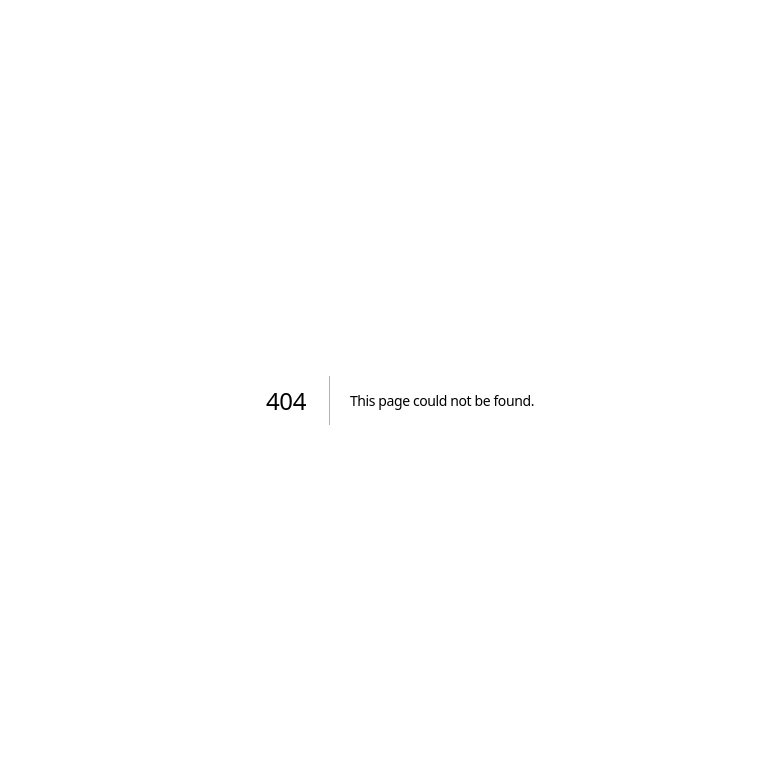
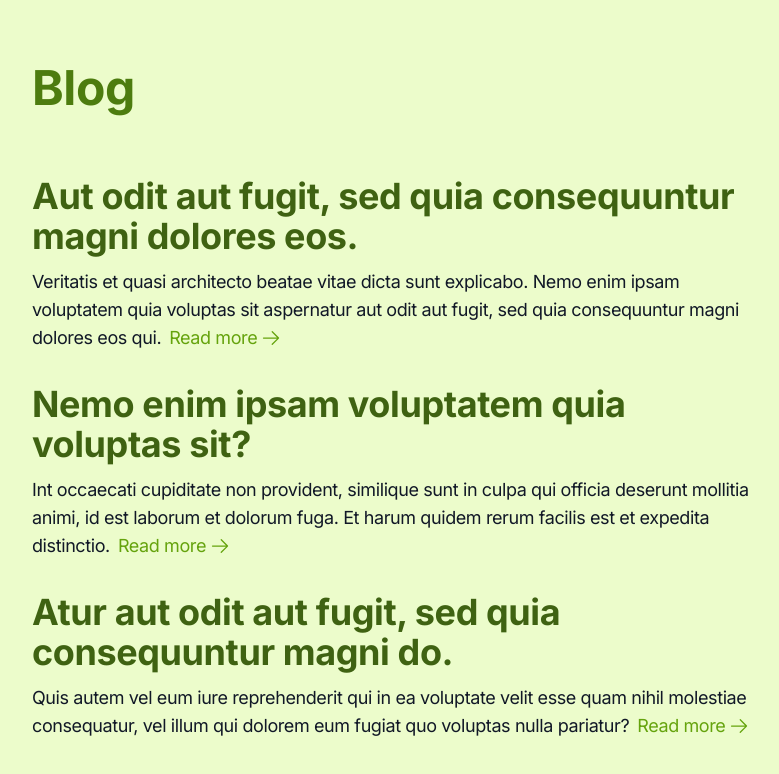
Before and after one commit to Inambe/my-card, a Next.js app: page /blog in a window 1280 px wide. Before the commit this address had no page. Shown: the top 774 px of the page, without its empty margins (240-1019 px from the left). Built offline with nearby package versions, Linux system fonts and the light colour scheme.

Commit message:
Add blog page

```diff
--- a/package.json
+++ b/package.json
@@ -9,6 +9,8 @@
     "lint": "next lint"
   },
   "dependencies": {
+    "@heroicons/react": "^2.0.13",
+    "clsx": "^1.2.1",
     "next": "13.0.1",
     "react": "18.2.0",
     "react-dom": "18.2.0",
--- /dev/null
+++ b/pages/blog.js
@@ -0,0 +1,57 @@
+import React from "react";
+import { ArrowRightIcon } from "@heroicons/react/24/solid";
+import clsx from "clsx";
+
+const items = [
+	{
+		title: "Aut odit aut fugit, sed quia consequuntur magni dolores eos.",
+		shortDescription:
+			"Veritatis et quasi architecto beatae vitae dicta sunt explicabo. Nemo enim ipsam voluptatem quia voluptas sit aspernatur aut odit aut fugit, sed quia consequuntur magni dolores eos qui.",
+	},
+	{
+		title: "Nemo enim ipsam voluptatem quia voluptas sit?",
+		shortDescription:
+			"Int occaecati cupiditate non provident, similique sunt in culpa qui officia deserunt mollitia animi, id est laborum et dolorum fuga. Et harum quidem rerum facilis est et expedita distinctio.",
+	},
+	{
+		title: "Atur aut odit aut fugit, sed quia consequuntur magni do.",
+		shortDescription:
+			"Quis autem vel eum iure reprehenderit qui in ea voluptate velit esse quam nihil molestiae consequatur, vel illum qui dolorem eum fugiat quo voluptas nulla pariatur?",
+	},
+];
+
+function BlogPage() {
+	return (
+		<div className="min-h-screen bg-lime-100 font-[inter]">
+			<div className="w-[768px] max-w-full mx-auto px-4 py-16">
+				<h1 className="text-5xl font-bold text-lime-700">Blog</h1>
+				<div className="mt-16 space-y-8">
+					{items.map(({ title, shortDescription }, i) => (
+						<div key={i}>
+							<a href="#">
+								<h2 className="text-4xl font-semibold text-lime-800">
+									{title}
+								</h2>
+							</a>
+							<p className="mt-3 text-lg">
+								{shortDescription}
+								<a
+									href="#"
+									className={clsx(
+										" inline-flex items-center gap-1 text-lime-600",
+										shortDescription && "ml-2"
+									)}
+								>
+									<p className="">Read more</p>
+									<ArrowRightIcon height={20} width={20} />
+								</a>
+							</p>
+						</div>
+					))}
+				</div>
+			</div>
+		</div>
+	);
+}
+
+export default BlogPage;
--- a/styles/globals.css
+++ b/styles/globals.css
@@ -1,4 +1,5 @@
 @import url("https://fonts.googleapis.com/css2?family=Sen:wght@400;700;800&display=swap");
+@import url("https://fonts.googleapis.com/css2?family=Inter:wght@400;700;800&display=swap");
 
 @tailwind base;
 @tailwind components;
```
Also changed, not shown: 1 other file (tests, documents, lock files or other folders).
